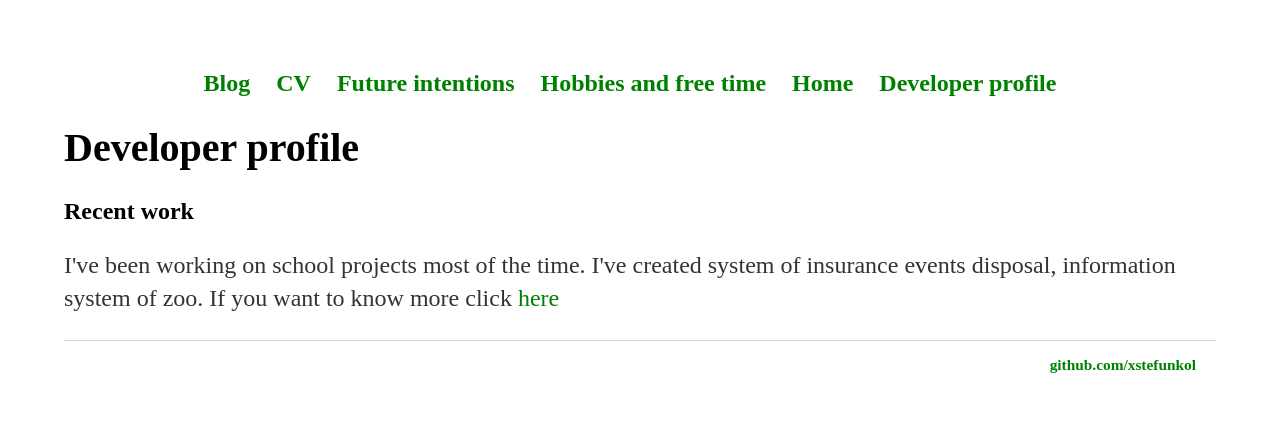
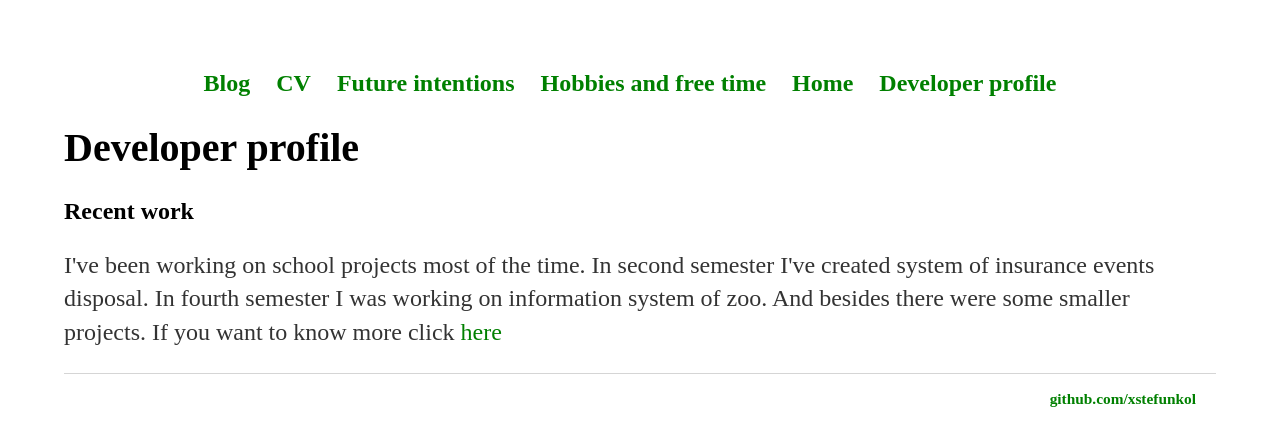
Before and after one commit to xstefunkol/xstefunkol.github.io, a Jekyll site: the page built from pages/profile.html, in a window 1280 px wide. Shown: the top 446 px of the page. Built offline with Jekyll 4.4.1, drawn with Linux system fonts in a browser that asks for light colours.

Commit message:
Update profile.html

```diff
--- a/pages/profile.html
+++ b/pages/profile.html
@@ -5,5 +5,5 @@ title: Developer profile
 	<h1>{{ page.title }}</h1>
 	<div class="profile">
 		<h2>Recent work</h2>
-			<p>I've been working on school projects most of the time. I've created system of insurance events disposal, information system of zoo. If you want to know more click <a href="https://github.com/xstefunkol">here</a></p>
+			<p>I've been working on school projects most of the time. In second semester I've created system of insurance events disposal. In fourth semester I was working on information system of zoo. And besides there were some smaller projects. If you want to know more click <a href="https://github.com/xstefunkol">here</a></p>
 	</div>
```
